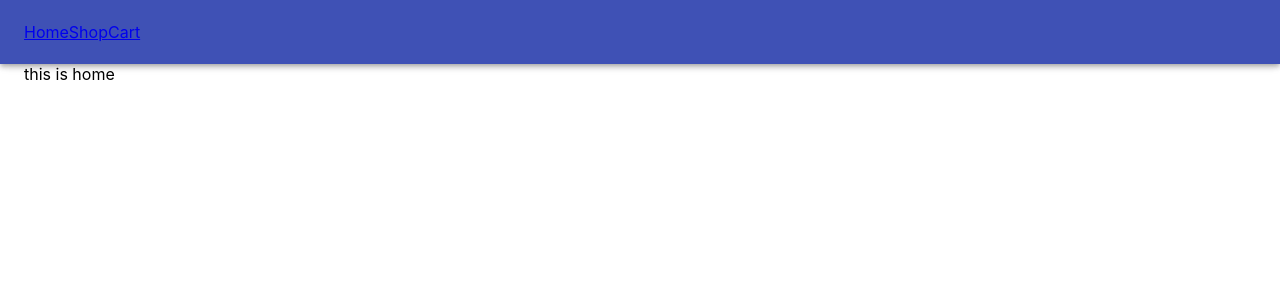
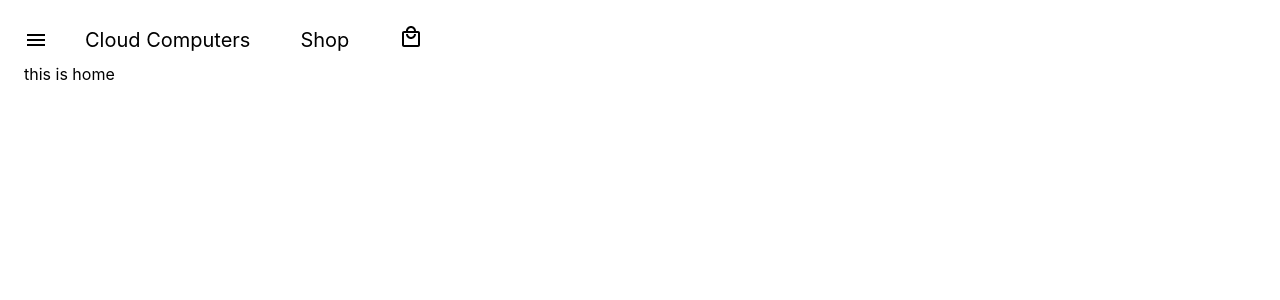
Before and after one commit to lazirpascual/cloud-computers, a React (Create React App) app: page / in a window 1280 px wide. Shown: the top 300 px of the page. Built offline with nearby package versions, Linux system fonts and the light colour scheme.

Commit message:
add navbar

```diff
--- a/package.json
+++ b/package.json
@@ -4,6 +4,7 @@
   "private": true,
   "dependencies": {
     "@material-ui/core": "^4.11.4",
+    "@material-ui/icons": "^4.11.2",
     "@testing-library/jest-dom": "^5.14.1",
     "@testing-library/react": "^11.2.7",
     "@testing-library/user-event": "^12.8.3",
--- a/src/components/Navbar.js
+++ b/src/components/Navbar.js
@@ -2,18 +2,51 @@ import React from "react";
 import { Link } from "react-router-dom";
 
 // Material-UI import
-import AppBar from "@material-ui/core/AppBar";
-import Toolbar from "@material-ui/core/Toolbar";
-import Typography from "@material-ui/core/Typography";
+import { AppBar, Toolbar, makeStyles, Typography } from "@material-ui/core";
+import LocalMallOutlinedIcon from "@material-ui/icons/LocalMallOutlined";
+import IconButton from "@material-ui/core/IconButton";
+import MenuIcon from "@material-ui/icons/Menu";
+import Box from "@material-ui/core/Box";
+
+const useStyles = makeStyles((theme) => ({
+  header: {
+    backgroundColor: "inherit",
+    color: "black",
+    boxShadow: "0px 0px 0px 0px",
+  },
+  spacing: {
+    fontSize: "20px",
+    margin: 25,
+    textDecoration: "none",
+    color: "inherit",
+  },
+  shop: {
+    [theme.breakpoints.up("sm")]: {
+      marginLeft: theme.spacing(1),
+      width: "auto",
+    },
+  },
+}));
 
 const Navbar = () => {
+  const classes = useStyles();
+
   return (
     <div>
-      <AppBar position="fixed">
+      <AppBar position="fixed" className={classes.header}>
         <Toolbar>
-          <Link to="/">Home</Link>
-          <Link to="/shop">Shop</Link>
-          <Link to="/cart">Cart</Link>
+          <IconButton edge="start" color="inherit" aria-label="menu">
+            <MenuIcon />
+          </IconButton>
+          <Link to="/" className={classes.spacing}>
+            Cloud Computers
+          </Link>
+          <Link to="/shop" className={classes.spacing}>
+            Shop
+          </Link>
+          <Link to="/cart" className={classes.spacing}>
+            <LocalMallOutlinedIcon />
+          </Link>
         </Toolbar>
       </AppBar>
       <Toolbar />
```
Also changed, not shown: 1 other file (tests, documents, lock files or other folders).
